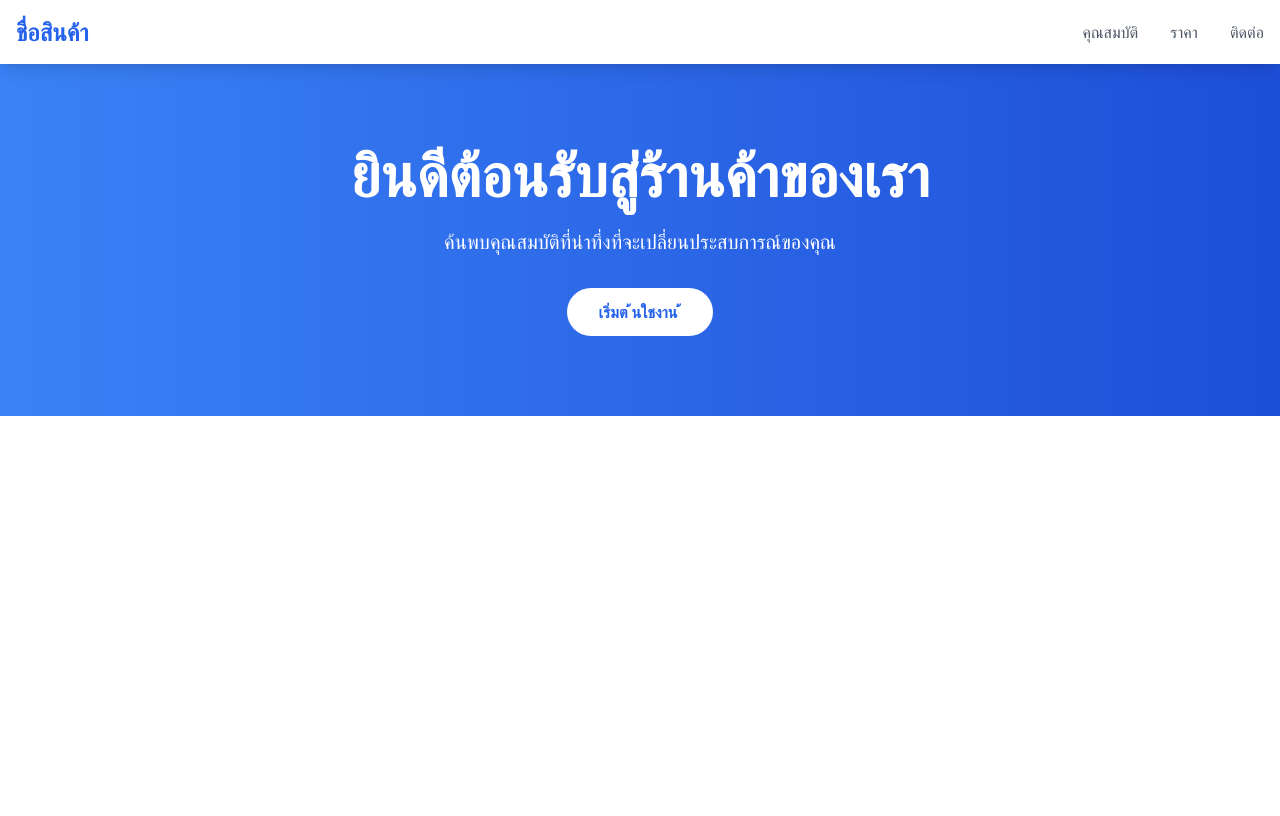
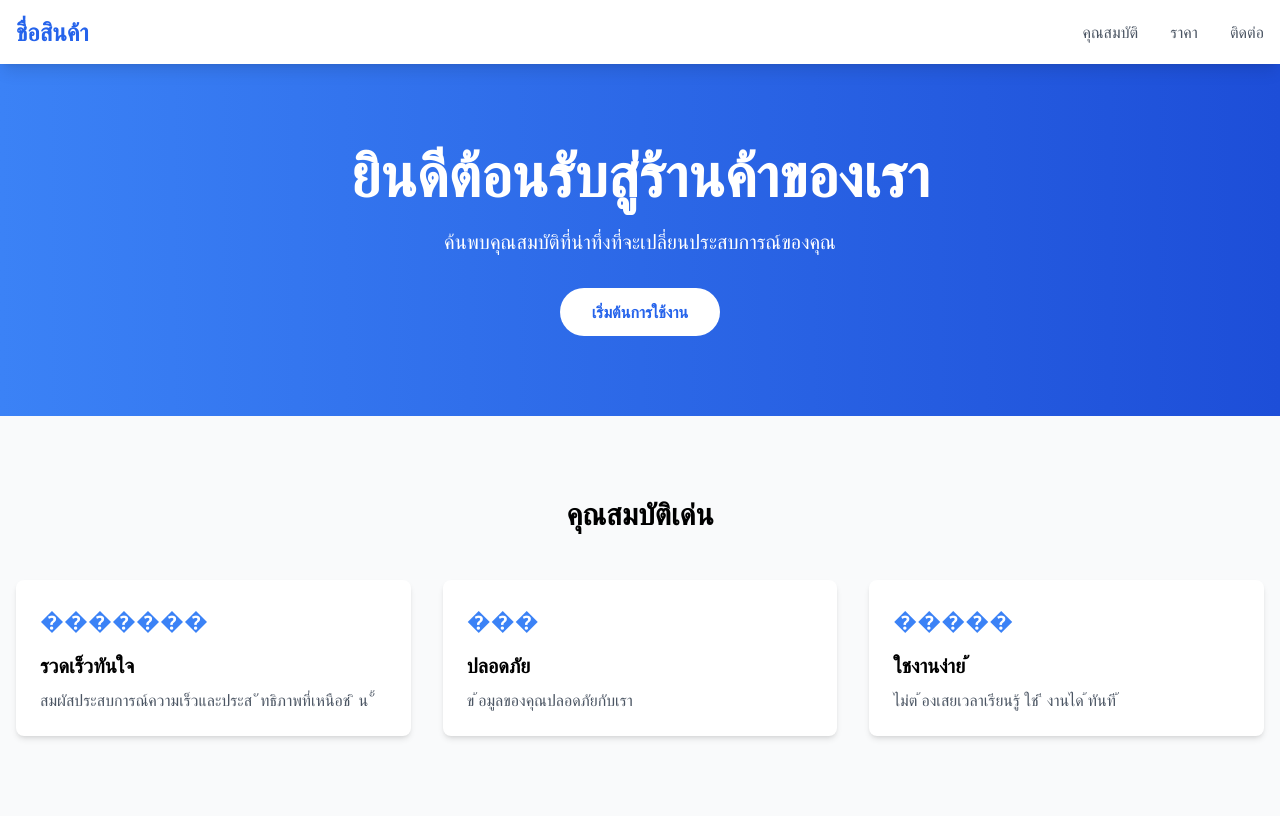
Before and after one commit to tanakorn172/product-landing-page, a plain HTML site: page index.html in a window 1280 px wide. Drawn offline with nearby package versions, Linux system fonts and the light colour scheme.

Commit message:
เพิ่มสวนแสดงคุณสมบัติพร้อมการ์ด

```diff
--- a/index.html
+++ b/index.html
@@ -37,12 +37,38 @@
         </p>
         <button class="bg-white text-blue-600 px-8 py-3 rounded-full font-semibold hover:bg-blue-50 tra
        nsition-colors">
-        เริ่มต ้นใชงาน ้
+        เริ่มต้นการใช้งาน
         </button>
         </div>
         </div>
         </section>
        </main>
+       <section id="features" class="py-20 bg-gray-50">
+        <div class="container mx-auto px-4">
+        <h2 class="text-3xl font-bold text-center mb-12">คุณสมบัติเด่น</h2>
+        <div class="grid grid-cols-1 md:grid-cols-3 gap-8">
+        <!-- คุณสมบัติที่ 1 -->
+        <div class="bg-white p-6 rounded-lg shadow-md">
+        <div class="text-blue-500 text-2xl mb-4">�������</div>
+        <h3 class="font-bold text-xl mb-2">รวดเร็วทันใจ</h3>
+        <p class="text-gray-600">สมผัสประสบการณ์ความเร็วและประส ั ทธิภาพที่เหนือช ิ น
+       ั้ </p>
+        </div>
+        <!-- คุณสมบัติที่ 2 -->
+        <div class="bg-white p-6 rounded-lg shadow-md">
+        <div class="text-blue-500 text-2xl mb-4">���</div>
+        <h3 class="font-bold text-xl mb-2">ปลอดภัย</h3>
+        <p class="text-gray-600">ข ้อมูลของคุณปลอดภัยกับเรา</p>
+        </div>
+        <!-- คุณสมบัติที่ 3 -->
+        <div class="bg-white p-6 rounded-lg shadow-md">
+        <div class="text-blue-500 text-2xl mb-4">�����</div>
+        <h3 class="font-bold text-xl mb-2">ใชงานง่าย ้ </h3>
+        <p class="text-gray-600">ไม่ต ้องเสยเวลาเรียนรู้ ใช ี งานได ้ทันที ้ </p>
+        </div>
+        </div>
+        </div>
+       </section>
  <!-- เนื้อหาหลัก -->
  </main>
 
```
